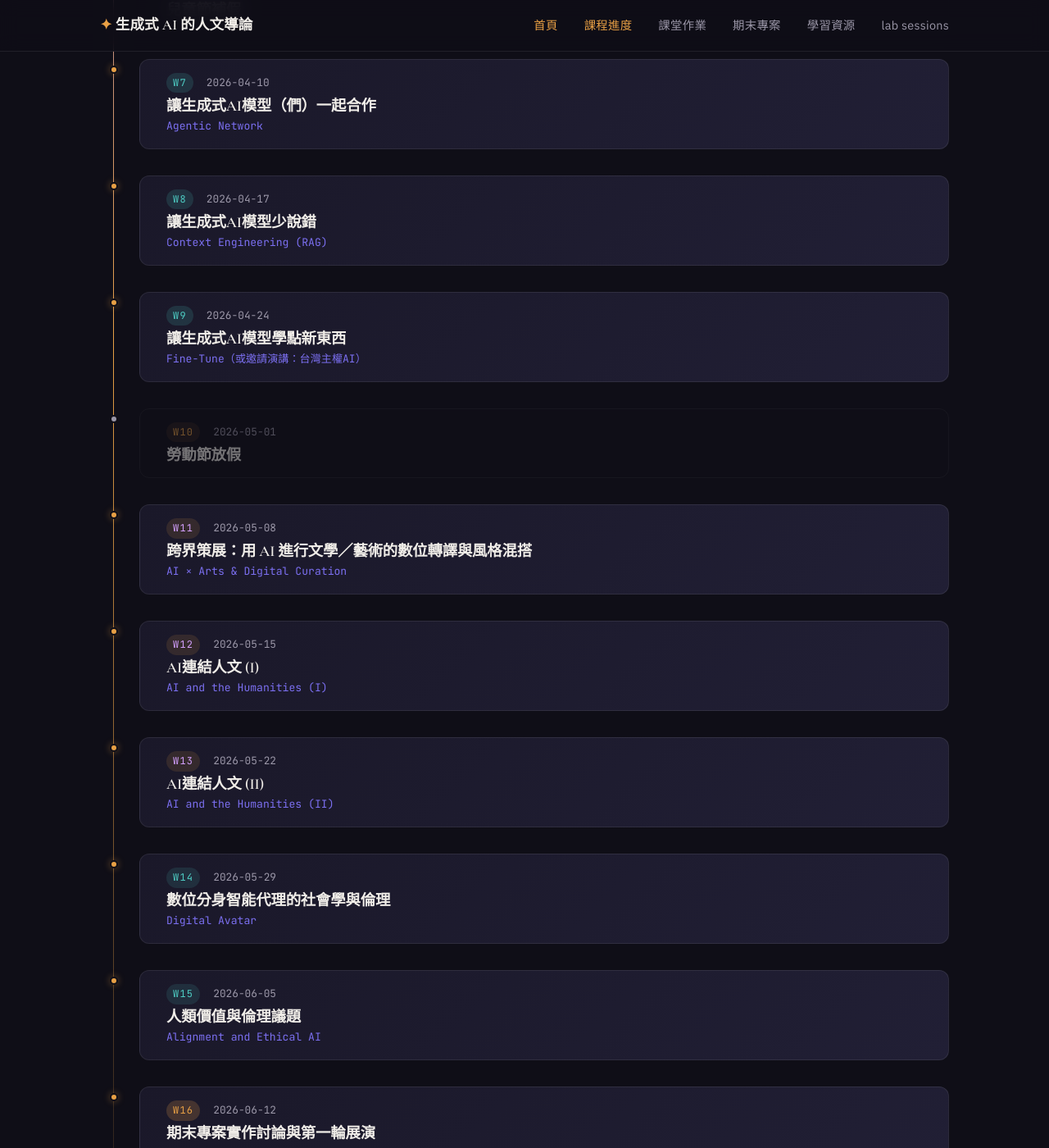
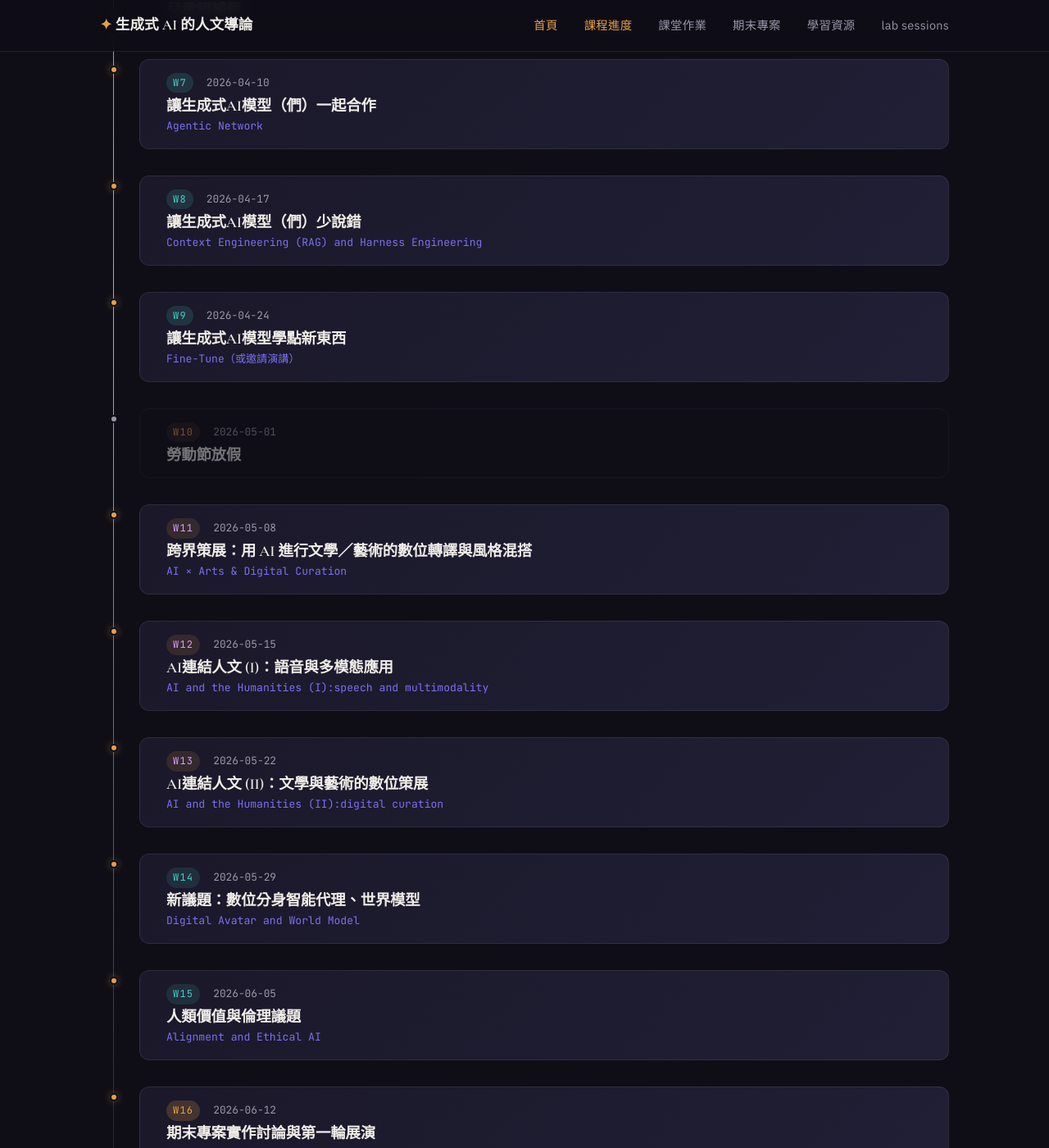
Before and after one commit to lopentu/genai4humanities2026, a Jekyll site: the page built from pages/schedule.md, in a window 1280 px wide and 1400 px high, scrolled down 1047 px. Shown: the whole window at 82% size. Built offline with Jekyll 4.4.1, drawn with Linux system fonts in a browser that asks for light colours; some of the changed text lies outside the part shown.

Commit message:
Update schedule topics and simplify final project showcase details.
Refresh weekly session themes and objective wording, and adjust the project page showcase timing copy to match the latest final presentation plan.

Made-with: Cursor

```diff
--- a/_data/schedule.yml
+++ b/_data/schedule.yml
@@ -71,19 +71,20 @@
 
 - week: 8
   date: "2026-04-17"
-  title: "讓生成式AI模型少說錯"
-  subtitle: "Context Engineering (RAG)"
+  title: "讓生成式AI模型（們）少說錯"
+  subtitle: "Context Engineering (RAG) and Harness Engineering"
   cluster: "agent"
   holiday: false
   objectives:
     - "探討如何運用檢索增強生成（RAG）技術從外部知識庫獲取精確資訊"
+    - "探討如何運用 Harness Engineering 技術來優化生成式 AI 模型的效能與穩定性"
     - "了解向量資料庫（VectorDB）的基本原理與語義搜索"
     - "透過 RAG 框架整合生成式 AI 與即時檢索，支持動態回應、減少錯誤"
 
 - week: 9
   date: "2026-04-24"
   title: "讓生成式AI模型學點新東西"
-  subtitle: "Fine-Tune（或邀請演講：台灣主權AI）"
+  subtitle: "Fine-Tune（或邀請演講）"
   cluster: "agent"
   holiday: false
   objectives:
@@ -112,8 +113,8 @@
 
 - week: 12
   date: "2026-05-15"
-  title: "AI連結人文 (I)"
-  subtitle: "AI and the Humanities (I)"
+  title: "AI連結人文 (I)：語音與多模態應用"
+  subtitle: "AI and the Humanities (I):speech and multimodality"
   cluster: "humanities"
   holiday: false
   objectives:
@@ -123,8 +124,8 @@
 
 - week: 13
   date: "2026-05-22"
-  title: "AI連結人文 (II)"
-  subtitle: "AI and the Humanities (II)"
+  title: "AI連結人文 (II)：文學與藝術的數位策展"
+  subtitle: "AI and the Humanities (II):digital curation"
   cluster: "humanities"
   holiday: false
   objectives:
@@ -133,14 +134,14 @@
 
 - week: 14
   date: "2026-05-29"
-  title: "數位分身智能代理的社會學與倫理"
-  subtitle: "Digital Avatar"
+  title: "新議題：數位分身智能代理、世界模型"
+  subtitle: "Digital Avatar and World Model"
   cluster: "ethics"
   holiday: false
   objectives:
     - "介紹數位分身概念：透過虛擬形象將個人特徵、行為模式數位化"
     - "探討人機共存的未來圖景，數位分身作為代理協助日常任務"
-    - "分析人機互動中的倫理與隱私挑戰"
+    - "簡介世界模型（World Model）與其應用"
 
 - week: 15
   date: "2026-06-05"
@@ -151,7 +152,7 @@
   objectives:
     - "介紹對齊（Alignment）的概念：讓 AI 的行為與人類價值觀保持一致"
     - "探討倫理 AI 的核心議題：隱私、偏見、透明度"
-    - "實作討論：針對特定 AI 應用進行倫理分析"
+    - "模型可解釋性（Explainability）與公平性（Fairness）"
 
 - week: 16
   date: "2026-06-12"
@@ -166,7 +167,7 @@
 - week: 17
   date: "2026-06-15"
   title: "期末專案聯合展演與人文AI競賽頒獎"
-  subtitle: "Final Showcase（補課）"
+  subtitle: "Final Showcase"
   cluster: "final"
   holiday: false
   objectives:
```
Also changed, not shown: pages/project.md (+1 -1 lines).
